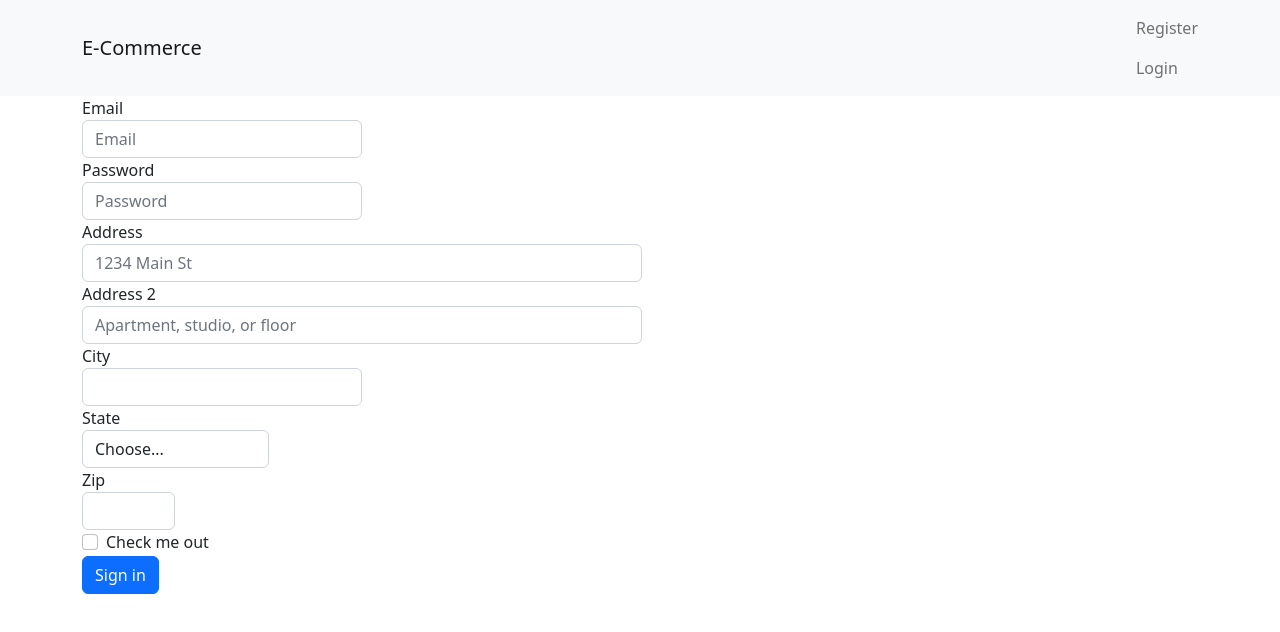
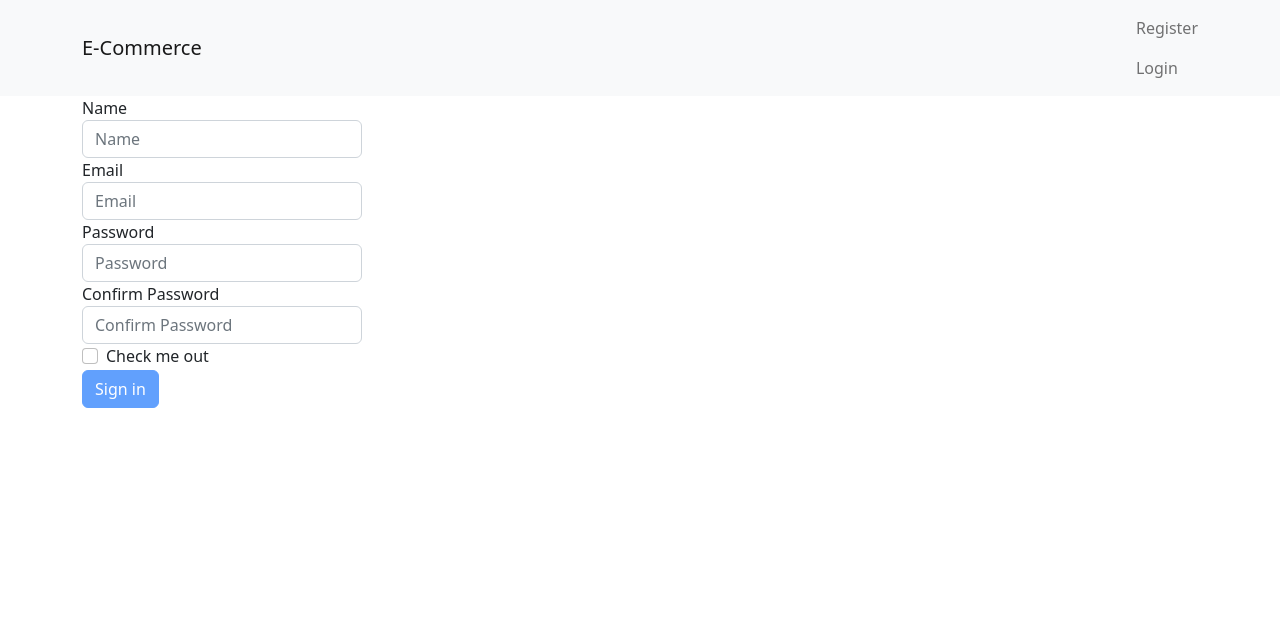
Before and after one commit to Kyrillos-Gaber/Ecommerce-Angular, an Angular app: page /register in a window 1280 px wide. Shown: the top 632 px of the page. Built offline with nearby package versions, Linux system fonts and the light colour scheme.

Commit message:
day 4 lab task 2 register form and validation

```diff
--- a/src/app/app.module.ts
+++ b/src/app/app.module.ts
@@ -11,7 +11,7 @@ import { RegisterComponent } from './register/register.component';
 import { LoginComponent } from './login/login.component';
 import { DetailsComponent } from './details/details.component';
 import { AllProductsComponent } from './all-products/all-products.component';
-import { FormsModule } from '@angular/forms';
+import { FormsModule, ReactiveFormsModule } from '@angular/forms';
 
 @NgModule({
   declarations: [
@@ -28,7 +28,8 @@ import { FormsModule } from '@angular/forms';
     BrowserModule,
     AppRoutingModule,
     NgbModule,
-    FormsModule
+    FormsModule,
+    ReactiveFormsModule
   ],
   providers: [],
   bootstrap: [AppComponent]
--- a/src/app/register/register.component.html
+++ b/src/app/register/register.component.html
@@ -1,49 +1,56 @@
 <!-- VALIDATION DRIVEN REACTIVE -->
-<div class="containe" style="width: 70vh;">
-  <form>
+<div class="containe" style="width: 70vh">
+  <form [formGroup]="user" (ngSubmit)="regiser()">
     <div class="form-row">
       <div class="form-group col-md-6">
+        <label for="inputEmail4">Name</label>
+        <input
+          type="text"
+          class="form-control"
+          id="inputEmail4"
+          placeholder="Name"
+          formControlName="name"
+        />
+        <small></small>
+      </div>
+      <div class="form-group col-md-6">
         <label for="inputEmail4">Email</label>
-        <input type="email" class="form-control" id="inputEmail4" placeholder="Email">
+        <input
+          type="email"
+          class="form-control"
+          id="inputEmail4"
+          placeholder="Email"
+          formControlName="email"
+        />
       </div>
       <div class="form-group col-md-6">
         <label for="inputPassword4">Password</label>
-        <input type="password" class="form-control" id="inputPassword4" placeholder="Password">
+        <input
+          type="password"
+          class="form-control"
+          id="inputPassword4"
+          placeholder="Password"
+          formControlName="password"
+        />
+      </div>
+      <div class="form-group col-md-6">
+        <label for="inputPassword4">Confirm Password</label>
+        <input
+          type="password"
+          class="form-control"
+          id="inputPassword4"
+          placeholder="Confirm Password"
+          formControlName="confirmPassword"
+        />
       </div>
     </div>
+
     <div class="form-group">
-      <label for="inputAddress">Address</label>
-      <input type="text" class="form-control" id="inputAddress" placeholder="1234 Main St">
-    </div>
-    <div class="form-group">
-      <label for="inputAddress2">Address 2</label>
-      <input type="text" class="form-control" id="inputAddress2" placeholder="Apartment, studio, or floor">
-    </div>
-    <div class="form-row">
-      <div class="form-group col-md-6">
-        <label for="inputCity">City</label>
-        <input type="text" class="form-control" id="inputCity">
-      </div>
-      <div class="form-group col-md-4">
-        <label for="inputState">State</label>
-        <select id="inputState" class="form-control">
-          <option selected>Choose...</option>
-          <option>...</option>
-        </select>
-      </div>
-      <div class="form-group col-md-2">
-        <label for="inputZip">Zip</label>
-        <input type="text" class="form-control" id="inputZip">
+      <div class="form-check">
+        <input class="form-check-input" type="checkbox" id="gridCheck" />
+        <label class="form-check-label" for="gridCheck"> Check me out </label>
       </div>
     </div>
-    <div class="form-group">
-      <div class="form-check">
-        <input class="form-check-input" type="checkbox" id="gridCheck">
-        <label class="form-check-label" for="gridCheck">
-          Check me out
-        </label>
-      </div>
-    </div>
-    <button type="submit" class="btn btn-primary">Sign in</button>
+    <button [disabled]="user.invalid" type="submit" class="btn btn-primary">Sign in</button>
   </form>
 </div>
--- a/src/app/register/register.component.ts
+++ b/src/app/register/register.component.ts
@@ -1,10 +1,27 @@
 import { Component } from '@angular/core';
+import { FormControl, FormGroup, Validators } from '@angular/forms';
 
 @Component({
   selector: 'app-register',
   templateUrl: './register.component.html',
   styleUrls: ['./register.component.css']
 })
+
 export class RegisterComponent {
 
+  user : FormGroup;
+
+  constructor(){
+    this.user = new FormGroup({
+      name : new FormControl('', [ Validators.required ]),
+      email : new FormControl('', [ Validators.required, Validators.pattern("[a-z0-9._%+-]+@[a-z0-9.-]+\.[a-z]{2,4}$") ]),
+      password : new FormControl('', [ Validators.required, Validators.minLength(8) ]),
+      confirmPassword : new FormControl('', [ Validators.required ]),
+    });
+  }
+
+  regiser(){
+    console.log(this.user);
+  }
+
 }
```
